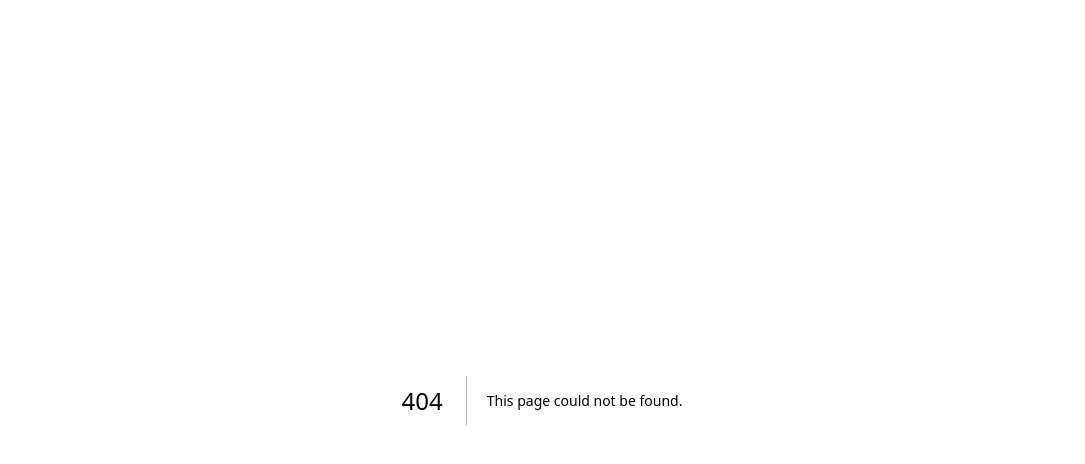
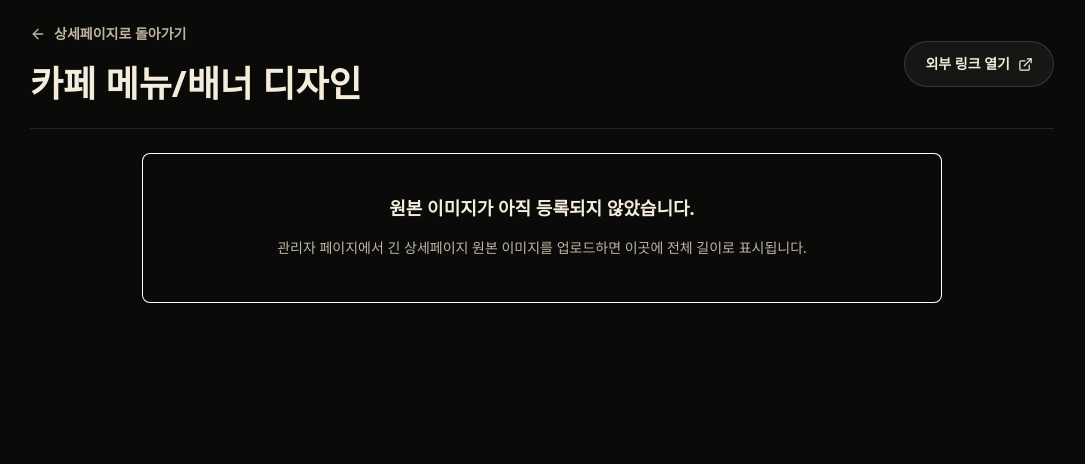
Before and after one commit to janudece2426/detail-studio-portfolio, a Next.js app: page /portfolio/cafe-menu-banner/original in a window 1280 px wide. Before the commit this address had no page. Shown: the top 464 px of the page, without its empty margins (98-1183 px from the left). Built offline with nearby package versions, Linux system fonts and the light colour scheme; no server answers.

Commit message:
Add original viewer and square thumbnails

```diff
--- /dev/null
+++ b/src/app/portfolio/[slug]/original/page.tsx
@@ -0,0 +1,90 @@
+import { ArrowLeft, ExternalLink } from "lucide-react";
+import type { Metadata } from "next";
+import Link from "next/link";
+import { notFound } from "next/navigation";
+import { getPortfolioItemBySlug, getPortfolioItems } from "@/sanity/portfolio";
+
+type OriginalPageProps = {
+  params: Promise<{
+    slug: string;
+  }>;
+};
+
+export async function generateStaticParams() {
+  const items = await getPortfolioItems();
+
+  return items.map((item) => ({
+    slug: item.slug,
+  }));
+}
+
+export async function generateMetadata({ params }: OriginalPageProps): Promise<Metadata> {
+  const { slug } = await params;
+  const item = await getPortfolioItemBySlug(slug);
+
+  if (!item) {
+    return {};
+  }
+
+  return {
+    title: `${item.title} 원본 보기 | Detail Studio`,
+    description: `${item.title} 긴 상세페이지 원본 보기`,
+  };
+}
+
+export default async function OriginalPage({ params }: OriginalPageProps) {
+  const { slug } = await params;
+  const item = await getPortfolioItemBySlug(slug);
+
+  if (!item) {
+    notFound();
+  }
+
+  return (
+    <main className="min-h-screen bg-charcoal px-4 py-6 text-ivory sm:px-8">
+      <div className="mx-auto max-w-5xl">
+        <div className="mb-6 flex flex-col gap-4 border-b border-white/10 pb-6 sm:flex-row sm:items-center sm:justify-between">
+          <div>
+            <Link
+              href={`/portfolio/${item.slug}`}
+              className="inline-flex items-center gap-2 text-sm font-semibold text-muted transition hover:text-ivory"
+            >
+              <ArrowLeft size={16} />
+              상세페이지로 돌아가기
+            </Link>
+            <h1 className="mt-4 text-2xl font-semibold text-ivory sm:text-4xl">{item.title}</h1>
+          </div>
+          {item.originalUrl && item.originalUrl !== "#" ? (
+            <a
+              href={item.originalUrl}
+              target="_blank"
+              rel="noreferrer"
+              className="inline-flex w-fit items-center justify-center gap-2 rounded-full border border-white/15 bg-white/[0.05] px-5 py-3 text-sm font-semibold text-ivory transition hover:border-gold/40 hover:bg-gold/10"
+            >
+              외부 링크 열기
+              <ExternalLink size={15} />
+            </a>
+          ) : null}
+        </div>
+
+        <section className="mx-auto max-w-[800px] overflow-hidden rounded-lg border border-white/10 bg-white p-0 shadow-2xl">
+          {item.detailImage ? (
+            // eslint-disable-next-line @next/next/no-img-element
+            <img
+              src={item.detailImage}
+              alt={`${item.title} 원본 상세페이지`}
+              className="block w-full"
+            />
+          ) : (
+            <div className="bg-charcoal p-10 text-center">
+              <p className="text-lg font-semibold text-ivory">원본 이미지가 아직 등록되지 않았습니다.</p>
+              <p className="mt-3 text-sm leading-7 text-muted">
+                관리자 페이지에서 긴 상세페이지 원본 이미지를 업로드하면 이곳에 전체 길이로 표시됩니다.
+              </p>
+            </div>
+          )}
+        </section>
+      </div>
+    </main>
+  );
+}
--- a/src/app/portfolio/[slug]/page.tsx
+++ b/src/app/portfolio/[slug]/page.tsx
@@ -97,6 +97,7 @@ export default async function PortfolioDetailPage({ params }: PortfolioDetailPag
 }
 
 function DetailPreview({ item }: { item: NonNullable<ReturnType<typeof getPortfolioItem>> }) {
+  const originalHref = item.detailImage ? `/portfolio/${item.slug}/original` : item.originalUrl;
   const accent = {
     gold: "from-gold/80 to-gold/15",
     mint: "from-mint/70 to-mint/15",
@@ -109,7 +110,7 @@ function DetailPreview({ item }: { item: NonNullable<ReturnType<typeof getPortfo
         <p className="mb-3 text-xs font-semibold uppercase tracking-[0.24em] text-gold/80">
           Thumbnail
         </p>
-        <div className="relative aspect-[16/9] overflow-hidden rounded-lg bg-white/[0.04]">
+        <div className="relative aspect-square overflow-hidden rounded-lg bg-white/[0.04]">
           {item.image ? (
             // eslint-disable-next-line @next/next/no-img-element
             <img src={item.image} alt={`${item.title} 썸네일`} className="h-full w-full object-cover" />
@@ -134,7 +135,7 @@ function DetailPreview({ item }: { item: NonNullable<ReturnType<typeof getPortfo
             Detail Page Original
           </p>
           <a
-            href={item.originalUrl}
+            href={originalHref}
             target="_blank"
             rel="noreferrer"
             className="inline-flex w-fit items-center justify-center gap-2 rounded-full bg-ivory px-5 py-3 text-sm font-semibold text-charcoal transition hover:-translate-y-0.5 hover:bg-white"
--- a/src/sanity/portfolio.ts
+++ b/src/sanity/portfolio.ts
@@ -41,7 +41,7 @@ function toPortfolioItem(item: SanityPortfolio): PortfolioItem | null {
     accent: item.accent || "gold",
     image: item.thumbnail?.asset?.url,
     detailImage: item.detailImage?.asset?.url,
-    originalUrl: item.originalUrl || "#",
+    originalUrl: item.originalUrl || item.detailImage?.asset?.url || "#",
     summary: item.summary || item.point,
     detailSections: [],
   };
--- a/src/sanity/schemaTypes/portfolioType.ts
+++ b/src/sanity/schemaTypes/portfolioType.ts
@@ -59,7 +59,7 @@ export const portfolioType = defineType({
     defineField({
       name: "thumbnail",
       title: "썸네일 이미지",
-      description: "추천 가로 800px 기준",
+      description: "추천 1000 x 1000px 정사각형",
       type: "image",
       options: {
         hotspot: true,
```
